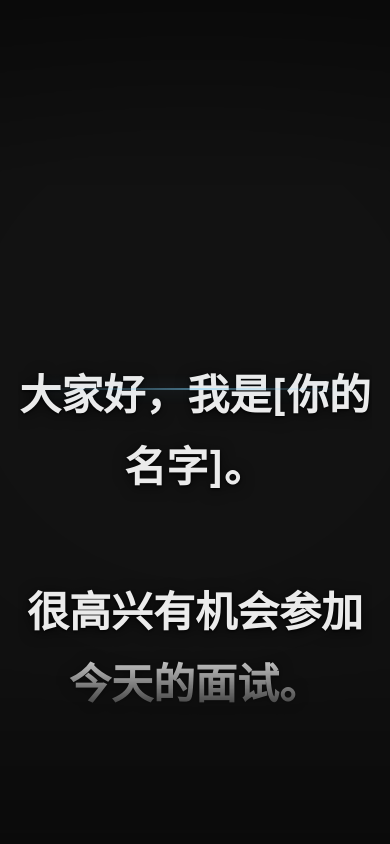
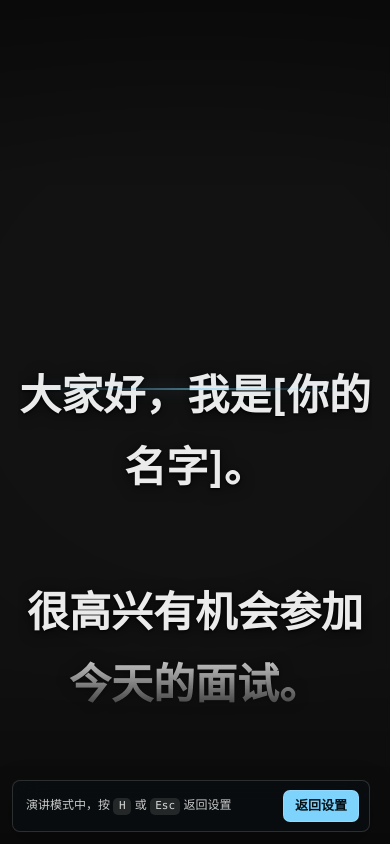
Before and after one commit to yzhang820/budlab-teleprompter, a website: page index.html in a window 390 px wide. Both pictures are taken after a click on the button "演讲模式". Drawn offline with Linux system fonts and the light colour scheme.

Commit message:
Add files via upload

```diff
--- a/index.html
+++ b/index.html
@@ -3,19 +3,18 @@
 <head>
   <meta charset="utf-8">
   <meta name="viewport" content="width=device-width, initial-scale=1">
-  <title>透明提词器</title>
+  <title>滚动提词器</title>
   <style>
     :root {
       color-scheme: dark;
       --text-size: 42px;
       --line-height: 1.72;
-      --text-opacity: 0.92;
       --panel-opacity: 0.72;
       --text-width: 860px;
       --safe-top: 90px;
       --safe-bottom: 120px;
       --accent: #7dd3fc;
-      --ink: rgba(255, 255, 255, var(--text-opacity));
+      --ink: rgba(255, 255, 255, 0.92);
       --muted: rgba(255, 255, 255, 0.66);
       --panel: rgba(10, 14, 18, var(--panel-opacity));
       --panel-border: rgba(255, 255, 255, 0.14);
@@ -121,6 +120,38 @@
       pointer-events: none;
     }
 
+    .clean-hint {
+      position: fixed;
+      right: 16px;
+      bottom: 16px;
+      display: none;
+      align-items: center;
+      gap: 10px;
+      max-width: min(420px, calc(100vw - 32px));
+      padding: 9px 10px 9px 13px;
+      color: rgba(255, 255, 255, 0.78);
+      background: rgba(10, 14, 18, 0.66);
+      border: 1px solid rgba(255, 255, 255, 0.14);
+      border-radius: 8px;
+      box-shadow: 0 10px 30px rgba(0, 0, 0, 0.25);
+      backdrop-filter: blur(14px);
+      -webkit-backdrop-filter: blur(14px);
+      font-size: 12px;
+      line-height: 1.35;
+      z-index: 2;
+    }
+
+    body.clean .clean-hint {
+      display: flex;
+    }
+
+    .clean-hint button {
+      flex: 0 0 auto;
+      height: 32px;
+      color: #061116;
+      background: var(--accent);
+    }
+
     .panel-inner {
       display: grid;
       gap: 12px;
@@ -210,7 +241,7 @@
 
     .sliders {
       display: grid;
-      grid-template-columns: repeat(5, minmax(110px, 1fr));
+      grid-template-columns: repeat(4, minmax(110px, 1fr));
     }
 
     .field {
@@ -293,6 +324,13 @@
       .sliders {
         grid-template-columns: 1fr 1fr;
       }
+
+      .clean-hint {
+        right: 12px;
+        bottom: 12px;
+        left: 12px;
+        justify-content: space-between;
+      }
     }
   </style>
 </head>
@@ -307,7 +345,7 @@
   <section class="panel" aria-label="提词控制面板">
     <div class="panel-inner">
       <div class="topbar">
-        <div class="brand">透明提词器</div>
+        <div class="brand">滚动提词器</div>
         <div class="actions">
           <button id="editBtn" type="button">编辑</button>
           <button id="resetBtn" type="button">回到开头</button>
@@ -332,9 +370,6 @@
         <label class="field">行距
           <input id="lineHeight" type="range" min="120" max="220" value="172">
         </label>
-        <label class="field">文字透明
-          <input id="textOpacity" type="range" min="35" max="100" value="92">
-        </label>
         <label class="field">宽度
           <input id="textWidth" type="range" min="420" max="1280" value="860">
         </label>
@@ -352,6 +387,11 @@
       </div>
     </div>
   </section>
+
+  <div id="cleanHint" class="clean-hint" aria-live="polite">
+    <span>演讲模式中，按 <kbd>H</kbd> 或 <kbd>Esc</kbd> 返回设置</span>
+    <button id="exitCleanBtn" type="button">返回设置</button>
+  </div>
 
   <script>
     const defaultText = `大家好，我是[你的名字]。
@@ -378,14 +418,14 @@
       speed: document.getElementById("speed"),
       fontSize: document.getElementById("fontSize"),
       lineHeight: document.getElementById("lineHeight"),
-      textOpacity: document.getElementById("textOpacity"),
       textWidth: document.getElementById("textWidth"),
       mirror: document.getElementById("mirror"),
       guide: document.getElementById("guide"),
       autoHide: document.getElementById("autoHide"),
       currentTime: document.getElementById("currentTime"),
       percentText: document.getElementById("percentText"),
-      readLine: document.getElementById("readLine")
+      readLine: document.getElementById("readLine"),
+      exitCleanBtn: document.getElementById("exitCleanBtn")
     };
 
     const storageKey = "transparent-teleprompter-state";
@@ -409,7 +449,6 @@
         speed: els.speed.value,
         fontSize: els.fontSize.value,
         lineHeight: els.lineHeight.value,
-        textOpacity: els.textOpacity.value,
         textWidth: els.textWidth.value,
         mirror: els.mirror.checked,
         guide: els.guide.checked,
@@ -447,7 +486,6 @@
     function applySettings() {
       document.documentElement.style.setProperty("--text-size", `${els.fontSize.value}px`);
       document.documentElement.style.setProperty("--line-height", `${Number(els.lineHeight.value) / 100}`);
-      document.documentElement.style.setProperty("--text-opacity", `${Number(els.textOpacity.value) / 100}`);
       document.documentElement.style.setProperty("--text-width", `${els.textWidth.value}px`);
       document.body.classList.toggle("mirror", els.mirror.checked);
       els.readLine.hidden = !els.guide.checked;
@@ -509,7 +547,6 @@
       els.speed.value = state.speed || 34;
       els.fontSize.value = state.fontSize || 42;
       els.lineHeight.value = state.lineHeight || 172;
-      els.textOpacity.value = state.textOpacity || 92;
       els.textWidth.value = state.textWidth || 860;
       els.mirror.checked = Boolean(state.mirror);
       els.guide.checked = state.guide !== false;
@@ -523,7 +560,7 @@
       saveState();
     });
 
-    [els.speed, els.fontSize, els.lineHeight, els.textOpacity, els.textWidth].forEach((input) => {
+    [els.speed, els.fontSize, els.lineHeight, els.textWidth].forEach((input) => {
       input.addEventListener("input", applySettings);
     });
 
@@ -540,6 +577,7 @@
     els.editBtn.addEventListener("click", () => setEditing(!editing));
     els.resetBtn.addEventListener("click", reset);
     els.cleanBtn.addEventListener("click", () => setClean(!document.body.classList.contains("clean")));
+    els.exitCleanBtn.addEventListener("click", () => setClean(false));
 
     document.addEventListener("keydown", (event) => {
       if (event.target === els.editor && event.key !== "Escape") return;
```
Also changed, not shown: 使用说明.md (+4 -3 lines), README.md.
